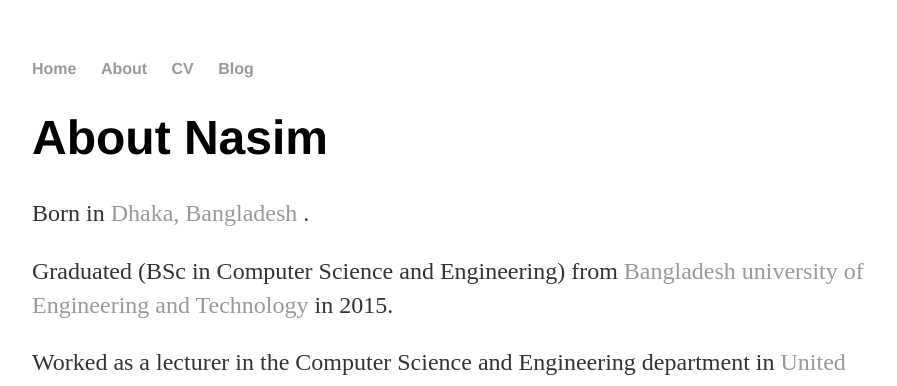
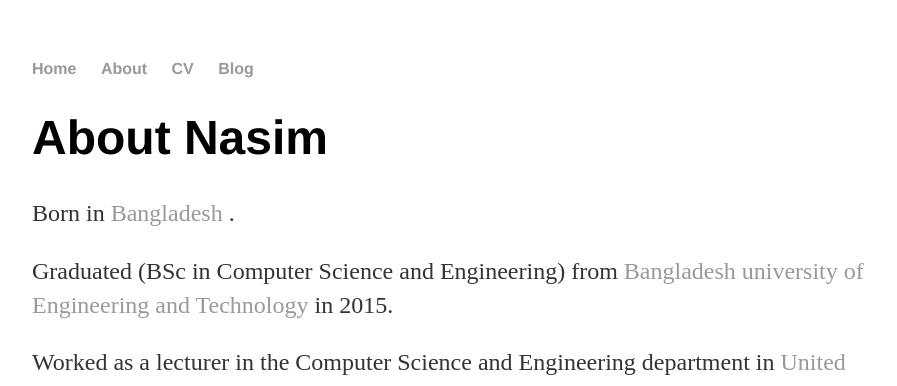
Before and after one commit to parvez018/parvez018.github.io, a Jekyll site: the page built from about/index.md, in a window 1280 px wide. Shown: the top 386 px of the page, without its empty margins (160-1057 px from the left). Built offline with Jekyll 4.4.1, drawn with Linux system fonts in a browser that asks for light colours.

Commit message:
Update index.md

```diff
--- a/about/index.md
+++ b/about/index.md
@@ -3,7 +3,7 @@
 title: About Nasim
 ---
 # {{ page.title }}
-<p>Born in <a href="https://en.wikipedia.org/wiki/Dhaka"> Dhaka, Bangladesh </a>.</p>
+<p>Born in <a href="https://en.wikipedia.org/wiki/Bangladesh"> Bangladesh </a>.</p>
 <p>Graduated (BSc in Computer Science and Engineering) from <a href="https://www.buet.ac.bd/web/"> Bangladesh university of Engineering and Technology</a> in 2015.</p>
 <p>Worked as a lecturer in the Computer Science and Engineering department in <a href="https://www.uiu.ac.bd/">United International University</a> during 2015-2017.</p>
 <p>Joined <a href="https://www.purdue.edu/">Purdue University</a> Computer Science department as a PhD student in Fall 2017.</p>
```
